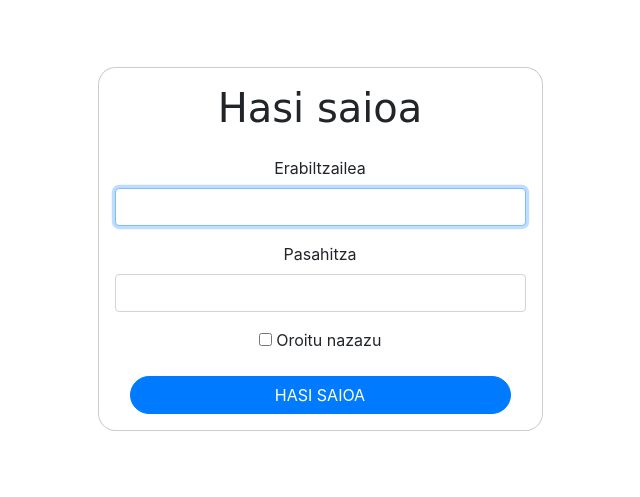
After one commit to ikerib/langileak, a Symfony app: template templates/security/login.html.twig in a window 1280 px wide. The commit adds this page. Shown: the top 497 px of the page, without its empty margins (320-960 px from the left). Run offline with Twig, Linux system fonts and the light colour scheme; the template is opened without the code that fills it, so the values that code supplies are empty; some libraries are stand-ins or nearby versions.

Commit message:
login form

```diff
--- a/templates/base.html.twig
+++ b/templates/base.html.twig
@@ -2,7 +2,7 @@
 <html lang="eu">
 <head>
     <meta charset="UTF-8">
-    <title>{% block title %}symfony-vuetify{% endblock %}</title>
+    <title>{% block title %}Hirurtekoak{% endblock %}</title>
     {% block stylesheets %}
         {{ encore_entry_link_tags('main') }}
         <link href="https://fonts.googleapis.com/css?family=Roboto:100,300,400,500,700,900|Material+Icons" rel="stylesheet" type="text/css">
--- /dev/null
+++ b/templates/security/login.html.twig
@@ -0,0 +1,150 @@
+<!DOCTYPE html>
+<html lang="eu">
+<head>
+    <meta charset="UTF-8">
+    <title>{% block title %}Hasi saioa{% endblock %}</title>
+    {% block stylesheets %}
+        <link rel="stylesheet" href="https://maxcdn.bootstrapcdn.com/bootstrap/4.0.0/css/bootstrap.min.css" integrity="sha384-Gn5384xqQ1aoWXA+058RXPxPg6fy4IWvTNh0E263XmFcJlSAwiGgFAW/dAiS6JXm" crossorigin="anonymous">
+        <style>
+            body{
+                padding-top:4.2rem;
+                padding-bottom:4.2rem;
+                background:#fff;
+            }
+            a{
+                text-decoration:none !important;
+            }
+            h1,h2,h3{
+                font-family: 'Kaushan Script', cursive;
+            }
+            .myform{
+                position: relative;
+                display: -ms-flexbox;
+                display: flex;
+                padding: 1rem;
+                -ms-flex-direction: column;
+                flex-direction: column;
+                width: 100%;
+                pointer-events: auto;
+                background-color: #fff;
+                background-clip: padding-box;
+                border: 1px solid rgba(0,0,0,.2);
+                border-radius: 1.1rem;
+                outline: 0;
+                max-width: 500px;
+            }
+            .tx-tfm{
+                text-transform:uppercase;
+            }
+            .mybtn{
+                border-radius:50px;
+            }
+
+            .login-or {
+                position: relative;
+                color: #aaa;
+                margin-top: 10px;
+                margin-bottom: 10px;
+                padding-top: 10px;
+                padding-bottom: 10px;
+            }
+            .span-or {
+                display: block;
+                position: absolute;
+                left: 50%;
+                top: -2px;
+                margin-left: -25px;
+                background-color: #fff;
+                width: 50px;
+                text-align: center;
+            }
+            .hr-or {
+                height: 1px;
+                margin-top: 0px !important;
+                margin-bottom: 0px !important;
+            }
+            .google {
+                color:#666;
+                width:100%;
+                height:40px;
+                text-align:center;
+                outline:none;
+                border: 1px solid lightgrey;
+            }
+            form .error {
+                color: #ff0000;
+            }
+            #second{display:none;}
+        </style>
+    {% endblock %}
+    {% block javascripts %}
+{#        {{ encore_entry_script_tags('main') }}#}
+    {% endblock %}
+</head>
+<body class="text-center aliexpress_superstar_plugin_present">
+<div class="container">
+
+                <div class="row">
+                    <div class="col-md-5 mx-auto">
+                        <div id="first">
+                            <div class="myform form ">
+                                <div class="logo mb-3">
+                                    <div class="col-md-12 text-center">
+                                        <h1>Hasi saioa</h1>
+                                    </div>
+                                </div>
+                                <form method="post">
+                            {% if error %}
+                                <div class="alert alert-danger">{{ error.messageKey|trans(error.messageData, 'security') }}</div>
+                            {% endif %}
+
+                            {% if app.user %}
+                                <div class="mb-3">
+                                    {{ app.user.username }} bezala hasi duzu saioa, <a href="{{ path('app_logout') }}">Amaitu saioa</a>
+                                </div>
+                            {% endif %}
+
+                            {# <h1 class="h3 mb-3 font-weight-normal">Hasi saioa</h1>#}
+                            <div class="form-group">
+                                <label for="inputUsername">Erabiltzailea</label>
+                                <input type="text" value="{{ last_username }}" name="username" id="inputUsername" class="form-control" autocomplete="username" required autofocus>
+                            </div>
+                            <div class="form-group">
+                            <label for="inputPassword">Pasahitza</label>
+                            <input type="password" name="password" id="inputPassword" class="form-control" autocomplete="current-password" required>
+                            </div>
+
+                            <input type="hidden" name="_csrf_token"
+                                   value="{{ csrf_token('authenticate') }}"
+                            >
+
+                            <div class="form-group">
+                                <div class="checkbox mb-3">
+                                    <label>
+                                        <input type="checkbox" name="remember_me"> Oroitu nazazu
+                                    </label>
+                                </div>
+                            </div>
+
+                            <div class="col-md-12 text-center ">
+                                <button type="submit" class=" btn btn-block mybtn btn-primary tx-tfm">Hasi saioa</button>
+                            </div>
+{#                            <button class="btn btn-lg btn-primary" type="submit">#}
+{#                                Hasi saioa#}
+{#                            </button>#}
+                        </form>
+                            </div>
+                        </div>
+                    </div>
+                </div>
+
+
+</div>
+<!-- ./wrapper -->
+
+<div style="display: none;">
+    <label for="appLocale"></label><input id="appLocale" type="text" value="{{ app.request.locale  }}">
+</div>
+
+</body>
+</html>
```
Also changed, not shown: src/Controller/SecurityController.php (added, +32 -0 lines), src/Security/FormLoginAuthenticator.php (added, +61 -0 lines), 2 other files.
